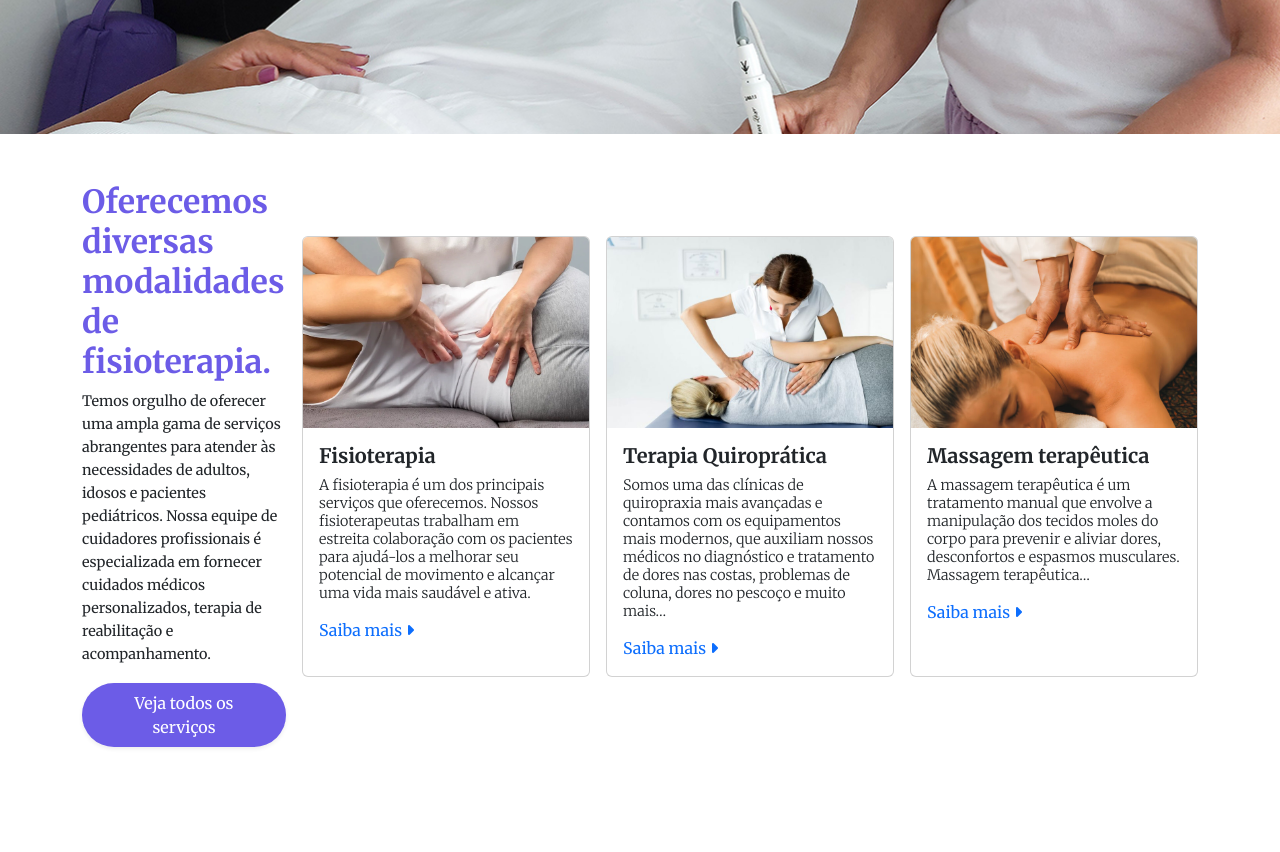
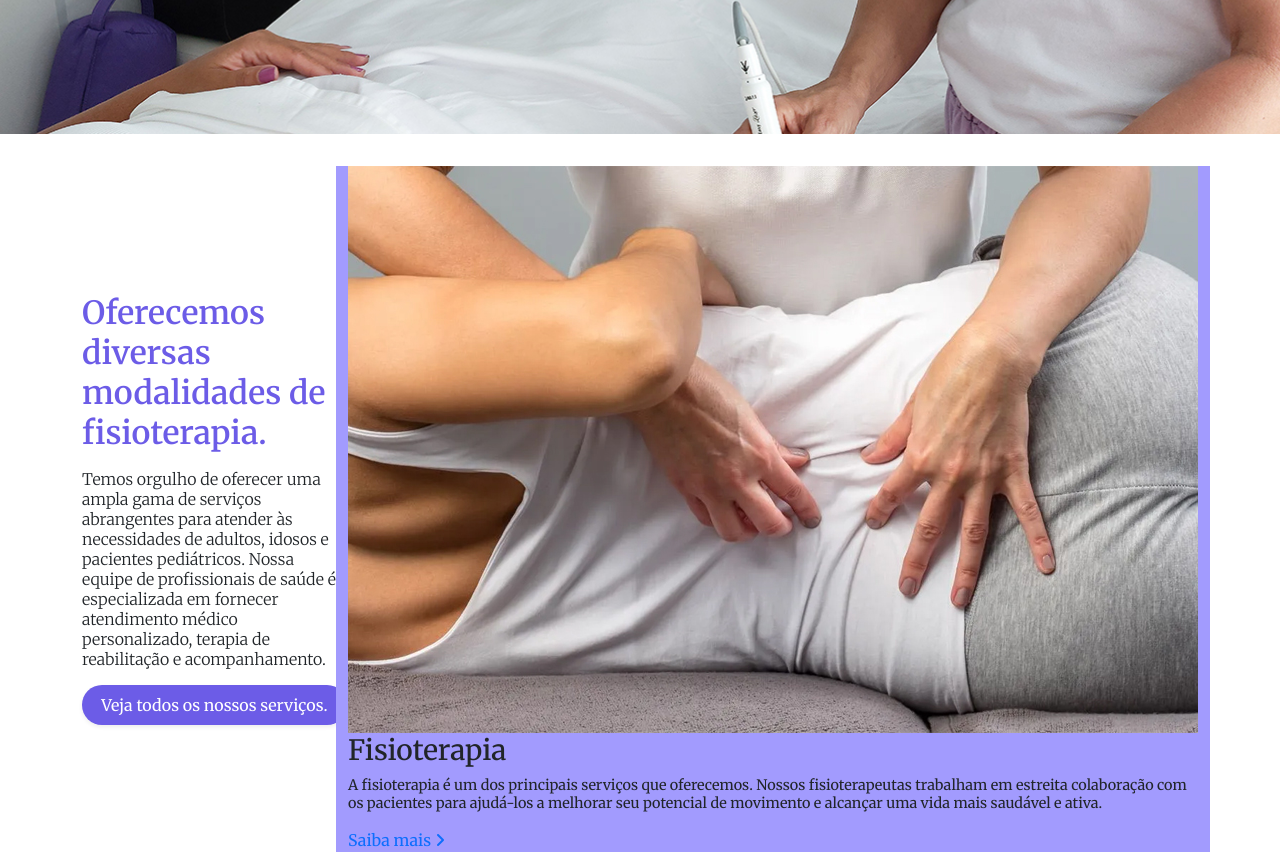
Before and after one commit to sumanbrival/claudia-bootstrap, a website: page index.html in a window 1280 px wide. Shown: the part 800-1652 px from the top of the page. Before the commit the page ends 1563 px from the top, so only its background shows below. Drawn offline with nearby package versions, Linux system fonts and the light colour scheme.

Commit message:
2 commit

```diff
--- a/index.html
+++ b/index.html
@@ -231,70 +231,62 @@
 
 </div>
 
-<!-- We offer various Physio Disciplines -->
+<!-- Oferecemos diversas modalidades de fisioterapia. -->
 
 <div class="bg-white">
   <div class="container">
 
-    <div class="d-lg-flex justify-content-lg-between align-items-lg-center gap-lg-2">
+    <div class="d-lg-flex justify-content-center align-items-center">
 
-      <!-- Oferecemos diversas modalidades de fisioterapia. -->
-      <div class="d-lg-flex justify-content-lg-start align-items-lg-center row">
-      <div class="mt-2 mt-md-5 mt-lg-8 text-center text-sm-center text-lg-start">
-        <span class="type-h3 lh-sm text-roxo2 fw-bold">Oferecemos diversas <br> modalidades de fisioterapia.</span>
+      <div class="mt-5 mt-md-5 mt-lg-5">
+
+        <span class="text-center text-lg-start text-roxo2">
+          <h1 class="type-h3 lh-sm">Oferecemos diversas modalidades de fisioterapia.</h1>
+        </span>
+
+        <span class="text-center text-lg-start">
+          <p class="type-p fs-6 fw-light lh-sm mt-2 mt-md-2 mt-lg-2">Temos orgulho de oferecer uma ampla gama de serviços abrangentes para atender às necessidades de adultos, idosos e pacientes pediátricos. Nossa equipe de profissionais de saúde é especializada em fornecer atendimento médico personalizado, terapia de reabilitação e acompanhamento.</p>
+        </span>
+
+        <button class="text-center border-0 shadow-sm rounded-5 d-block rounded-2 px-3
+          py-1 bg-roxo2 bg-hover-claudia2 text-white mx-auto mx-md-auto mx-lg-0" type="submit">Veja todos os nossos serviços.</button>
+
       </div>
 
-      <div class="mt-2 mt-md-2 mt-lg-1">
-        <span><p class="type-p">
-          Temos orgulho de oferecer uma ampla gama de serviços abrangentes  para atender às necessidades de adultos,
-          idosos e pacientes pediátricos. Nossa equipe de cuidadores profissionais é especializada em fornecer cuidados
-          médicos personalizados, terapia de reabilitação e acompanhamento.
-        </p></span>
+      <!-- Fisioterapia / Quiropraxia / Massagem -->
+
+      <div class="d-lg-flex row justify-content-center align-items-center">
+
+        <div class="mt-5 bg-roxo1 ">
+
+          <div class="" style="width: auto;">
+            <span>
+              <img src="/tratamentos-img/fisioterapia.jpg" alt="">
+            </span>
+
+            <span>
+              <h3 class="lh-sm">Fisioterapia</h3>
+            </span>
+
+            <span>
+              <p class="lh-sm">A fisioterapia é um dos principais serviços que oferecemos. Nossos fisioterapeutas trabalham em estreita     colaboração com os pacientes para ajudá-los a melhorar seu potencial de movimento e alcançar uma vida mais saudável e ativa.    </p>
+            </span>
+
+            <span>
+              <a class="text-decoration-none slide-right-sm" href="#">Saiba mais <i class="fa-solid fa-angle-right"></i></a>
+            </span>
+              </div>
+        </div>
+
       </div>
 
-      <div class="pb-lg-2">
-        <button class="text-center border-0 shadow-sm rounded-5 d-block rounded-2 px-3
-          py-1 bg-roxo2 bg-hover-claudia2 text-white mx-auto mx-md-auto mx-lg-0" type="submit">Veja todos os serviços</button>
-      </div>
-
-    </div>
 
 
-    <!-- Fisioterapia / Chiropractic Therapy -->
 
-    <div class="d-lg-flex mt-lg-5 gap-lg-2 my-lg-2">
 
-      <!-- Fisioterapia -->
-      <div class="card" style="width: 18rem;">
-        <img src="tratamentos-img/fisioterapia.jpg" class="card-img-top" alt="...">
-        <div class="card-body">
-          <h5 class="card-title fw-bold">Fisioterapia</h5>
-          <p class="card-text fw-light lh-sm">A fisioterapia é um dos principais serviços que oferecemos. Nossos fisioterapeutas trabalham em estreita colaboração com os pacientes para ajudá-los a melhorar seu potencial de movimento e alcançar uma vida mais saudável e ativa.</p>
-          <a href="#" class="text-decoration-none slide-right-sm">Saiba mais <i class="fa-solid fa-caret-right "></i></a>
-        </div>
-      </div>
 
-      <!-- Terapia Quiroprática -->
-      <div class="card" style="width: 18rem;">
-        <img src="tratamentos-img/quiropraxia.jpg" class="card-img-top" alt="...">
-        <div class="card-body">
-          <h5 class="card-title fw-bold">Terapia Quiroprática</h5>
-          <p class="card-text fw-light lh-sm">Somos uma das clínicas de quiropraxia mais avançadas e contamos com os equipamentos mais modernos, que auxiliam nossos médicos no diagnóstico e tratamento de dores nas costas, problemas de coluna, dores no pescoço e muito mais…</p>
-          <a href="#" class="text-decoration-none slide-right-sm">Saiba mais <i class="fa-solid fa-caret-right "></i></a>
-        </div>
-      </div>
 
-      <!-- Massagem terapêutica -->
-      <div class="card" style="width: 18rem;">
-        <img src="tratamentos-img/massagem.jpg" class="card-img-top" alt="...">
-        <div class="card-body">
-          <h5 class="card-title fw-bold">Massagem terapêutica</h5>
-          <p class="card-text fw-light lh-sm">A massagem terapêutica é um tratamento manual que envolve a manipulação dos tecidos moles do corpo para prevenir e aliviar dores, desconfortos e espasmos musculares. Massagem terapêutica…</p>
-          <a href="#" class="text-decoration-none slide-right-sm">Saiba mais <i class="fa-solid fa-caret-right "></i></a>
-        </div>
-      </div>
 
-    </div>
 
 
 
```
Also changed, not shown: my-text-file.txt (added, +35 -0 lines).
